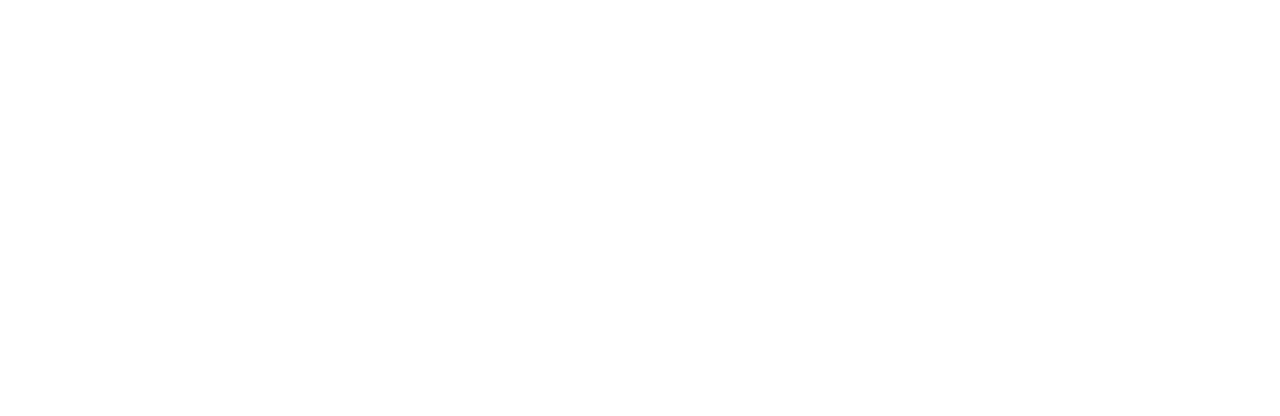
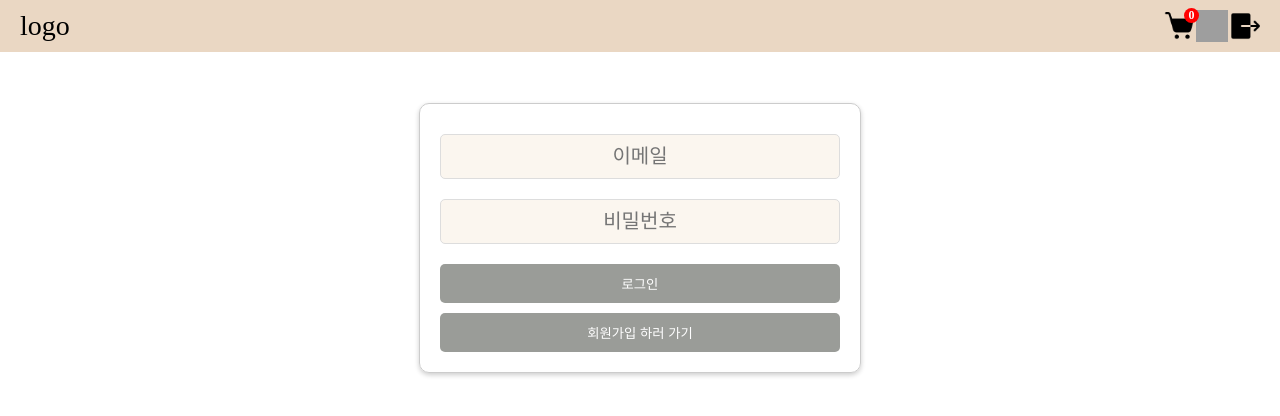
Before and after one commit to koreaygj/shopping-mall, a React (Create React App) app: page /login in a window 1280 px wide. Before the commit this address had no page. Shown: the top 416 px of the page. Built offline with nearby package versions, Linux system fonts and the light colour scheme; no server answers; grey boxes are pictures that could not be loaded.

Commit message:
feat: login & register by firebase

```diff
--- a/package.json
+++ b/package.json
@@ -7,6 +7,7 @@
     "@testing-library/jest-dom": "^5.17.0",
     "@testing-library/react": "^13.4.0",
     "@testing-library/user-event": "^13.5.0",
+    "firebase": "^10.6.0",
     "react": "^18.2.0",
     "react-dom": "^18.2.0",
     "react-redux": "^8.1.3",
--- a/src/App.js
+++ b/src/App.js
@@ -2,6 +2,8 @@ import { BrowserRouter as Router, Routes, Route } from "react-router-dom";
 import Home from "./routes/Home/Home";
 import Detail from "./routes/Detail/Detail";
 import ShoppingCart from "./routes/ShoppingCart/ShoppingCart";
+import Login from "./routes/Login/Login";
+import Register from "./routes/Register/Register";
 
 function App() {
   return (
@@ -11,6 +13,8 @@ function App() {
           <Route path="/" element={<Home />} />
           <Route path="/product/:id" element={<Detail />} />
           <Route path="/cart" element={<ShoppingCart />} />
+          <Route path="/login" element={<Login />} />
+          <Route path="/register" element={<Register />} />
         </Routes>
       </Router>
     </div>
--- a/src/components/Header/Header.js
+++ b/src/components/Header/Header.js
@@ -15,7 +15,11 @@ function Header() {
       </div>
       <div className={styles.headerNav}>
         <img src={logOut} className={styles.headerLogOut} />
-        <img src={profile} className={styles.headerAccount} />
+        <img
+          src={profile}
+          className={styles.headerAccount}
+          onClick={() => nav("/login")}
+        />
         <div className={styles.headerCart} onClick={() => nav("/cart")}>
           <img src={cartImg} />
           <span className={styles.cartBadge}>{cart.length}</span>
--- /dev/null
+++ b/src/routes/Login/Login.js
@@ -0,0 +1,50 @@
+import React, { useState } from "react";
+import { auth } from "../../components/firebase";
+import Header from "../../components/Header/Header";
+import styles from "./Login.module.css";
+import { useNavigate } from "react-router-dom";
+import { signInWithEmailAndPassword } from "firebase/auth";
+
+function Login() {
+  const [email, setEmail] = useState("");
+  const [password, setPassword] = useState("");
+  const nav = useNavigate();
+  const handleLogin = async (e) => {
+    e.preventDefault();
+    try {
+      await signInWithEmailAndPassword(auth, email, password);
+      console.log("로그인 성공");
+      nav("/");
+    } catch (error) {
+      console.log(email, password);
+      console.error("로그인 실패: ", error);
+      alert("아이디 및 비밀번호 오류 입니다. 또는 회원가입이 먼저 필요합니다.");
+    }
+  };
+
+  return (
+    <div>
+      <Header />
+      <div className={styles.loginContainer}>
+        <form onSubmit={handleLogin}>
+          <input
+            type="email"
+            value={email}
+            onChange={(e) => setEmail(e.target.value)}
+            placeholder="이메일"
+          />
+          <input
+            type="password"
+            value={password}
+            onChange={(e) => setPassword(e.target.value)}
+            placeholder="비밀번호"
+          />
+          <button>로그인</button>
+        </form>
+        <button>회원가입 하러 가기</button>
+      </div>
+    </div>
+  );
+}
+
+export default Login;
--- /dev/null
+++ b/src/routes/Login/Login.module.css
@@ -0,0 +1,40 @@
+/* 전체 컨테이너 스타일 */
+.loginContainer {
+  display: flex;
+  flex-direction: column;
+  align-items: center;
+  justify-content: center;
+  margin: 4cqi auto;
+  padding: 20px;
+  max-width: 400px;
+  border: 1px solid #ccc;
+  border-radius: 10px;
+  box-shadow: 0 2px 5px rgba(0, 0, 0, 0.2);
+}
+
+/* 입력 필드 기본 스타일 */
+.loginContainer input {
+  width: 100%;
+  padding: 10px;
+  margin: 10px 0;
+  border: 1px solid #ddd;
+  border-radius: 5px;
+  box-sizing: border-box;
+}
+
+/* 로그인 버튼 스타일 */
+.loginContainer button {
+  width: 100%;
+  padding: 10px;
+  margin-top: 10px;
+  background-color: #9a9c98;
+  color: white;
+  border: none;
+  border-radius: 5px;
+  cursor: pointer;
+  transition: background-color 0.3s ease;
+}
+
+.loginContainer button:hover {
+  background-color: #dce0d9;
+}
--- /dev/null
+++ b/src/routes/Register/Register.js
@@ -0,0 +1,45 @@
+import React, { useState } from "react";
+import { auth } from "../../components/firebase";
+import Header from "../../components/Header/Header";
+import styles from "./Register.module.css";
+import { useNavigate } from "react-router-dom";
+import { createUserWithEmailAndPassword } from "firebase/auth";
+
+function Register() {
+  const [email, setEmail] = useState("");
+  const [password, setPassword] = useState("");
+  const nav = useNavigate();
+  const handleRegister = async (e) => {
+    e.preventDefault();
+    try {
+      const user = await createUserWithEmailAndPassword(auth, email, password);
+      console.log("회원가입 성공:", user);
+      nav("/");
+    } catch (error) {
+      console.error("회원가입 실패:", error);
+    }
+  };
+
+  return (
+    <div>
+      <Header />
+      <form className={styles.loginContainer} onSubmit={handleRegister}>
+        <input
+          type="email"
+          value={email}
+          onChange={(e) => setEmail(e.target.value)}
+          placeholder="이메일"
+        />
+        <input
+          type="password"
+          value={password}
+          onChange={(e) => setPassword(e.target.value)}
+          placeholder="비밀번호"
+        />
+        <button>회원가입</button>
+      </form>
+    </div>
+  );
+}
+
+export default Register;
--- /dev/null
+++ b/src/routes/Register/Register.module.css
@@ -0,0 +1,37 @@
+.loginContainer {
+  display: flex;
+  flex-direction: column;
+  align-items: center;
+  justify-content: center;
+  margin: 0 auto;
+  padding: 20px;
+  max-width: 400px;
+  border: 1px solid #ccc;
+  border-radius: 10px;
+  box-shadow: 0 2px 5px rgba(0, 0, 0, 0.2);
+}
+
+.loginContainer input {
+  width: 100%;
+  padding: 10px;
+  margin: 10px 0;
+  border: 1px solid #ddd;
+  border-radius: 5px;
+  box-sizing: border-box;
+}
+
+.loginContainer button {
+  width: 100%;
+  padding: 10px;
+  margin-top: 10px;
+  background-color: #007bff;
+  color: white;
+  border: none;
+  border-radius: 5px;
+  cursor: pointer;
+  transition: background-color 0.3s ease;
+}
+
+.loginContainer button:hover {
+  background-color: #0056b3;
+}
--- a/src/routes/ShoppingCart/ShoppingCart.js
+++ b/src/routes/ShoppingCart/ShoppingCart.js
@@ -10,8 +10,7 @@ function ShoppingCart() {
   let totalCost = 0;
   useEffect(() => {
     cart.length === 0 ? setIsEmpty(true) : setIsEmpty(false);
-    console.log(cart);
-  }, []);
+  }, [cart]);
   return (
     <div>
       <Header />
```
Also changed, not shown: 2 other files (tests, documents, lock files or other folders).
